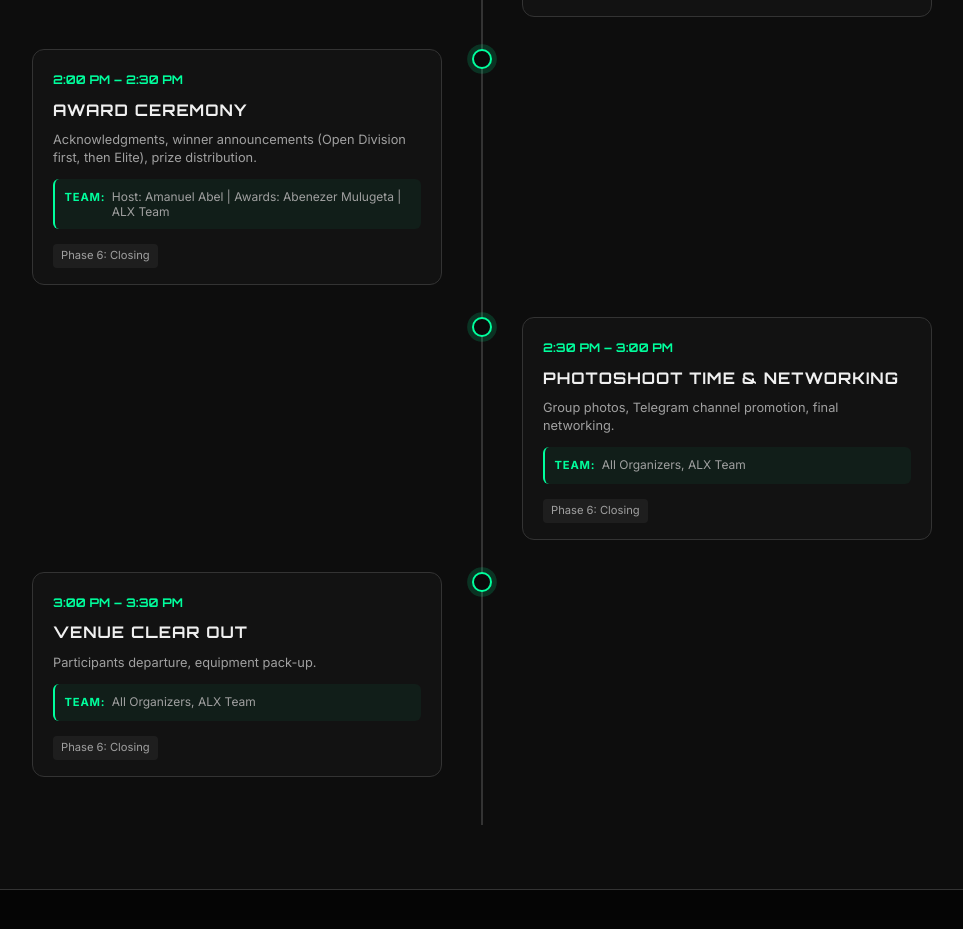
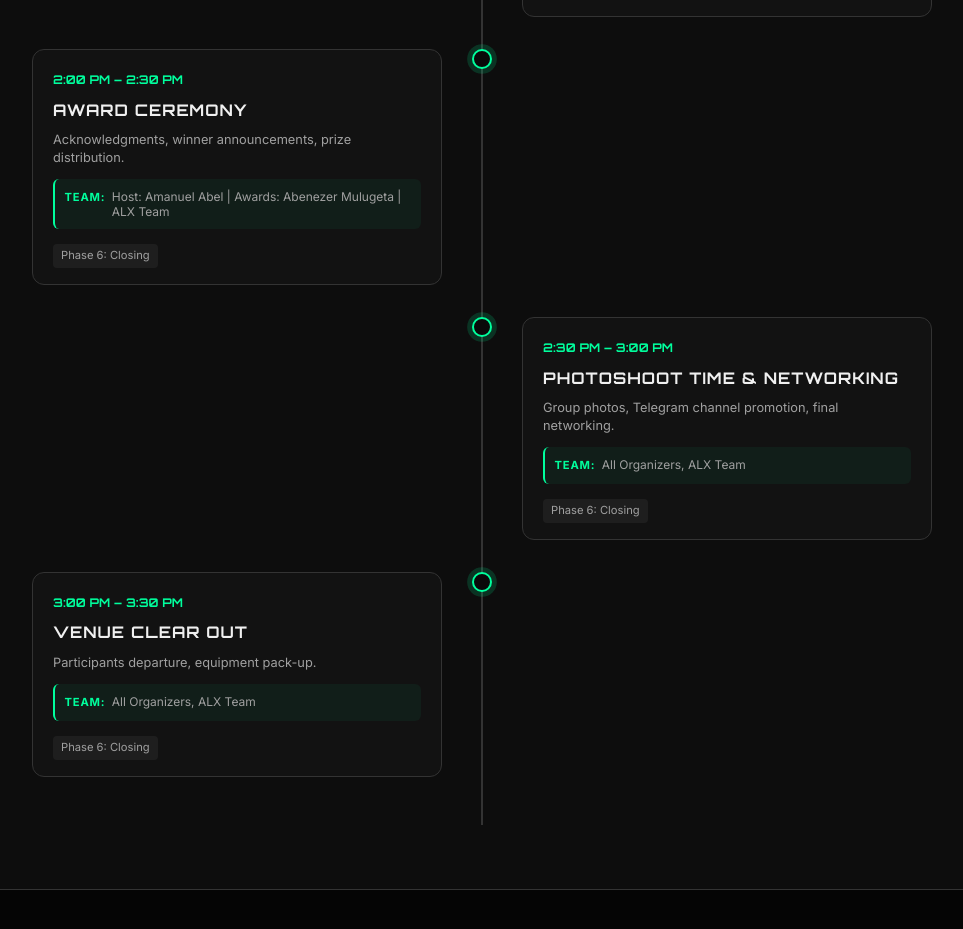
Before and after one commit to BisratJ/hackathon_outline, a React (Vite) app: page / in a window 1280 px wide. Shown: the part 3660-4589 px from the top of the page, without its empty margins (158-1121 px from the left). Built offline with nearby package versions, Linux system fonts and the light colour scheme.

Commit message:
update: Remove division mention from Award Ceremony

```diff
--- a/src/components/Agenda.jsx
+++ b/src/components/Agenda.jsx
@@ -71,7 +71,7 @@ const Agenda = () => {
             time: "2:00 PM – 2:30 PM",
             phase: "Phase 6: Closing",
             title: "Award Ceremony",
-            details: "Acknowledgments, winner announcements (Open Division first, then Elite), prize distribution.",
+            details: "Acknowledgments, winner announcements, prize distribution.",
             team: "Host: Amanuel Abel | Awards: Abenezer Mulugeta | ALX Team",
             type: "ceremony"
         },
```
